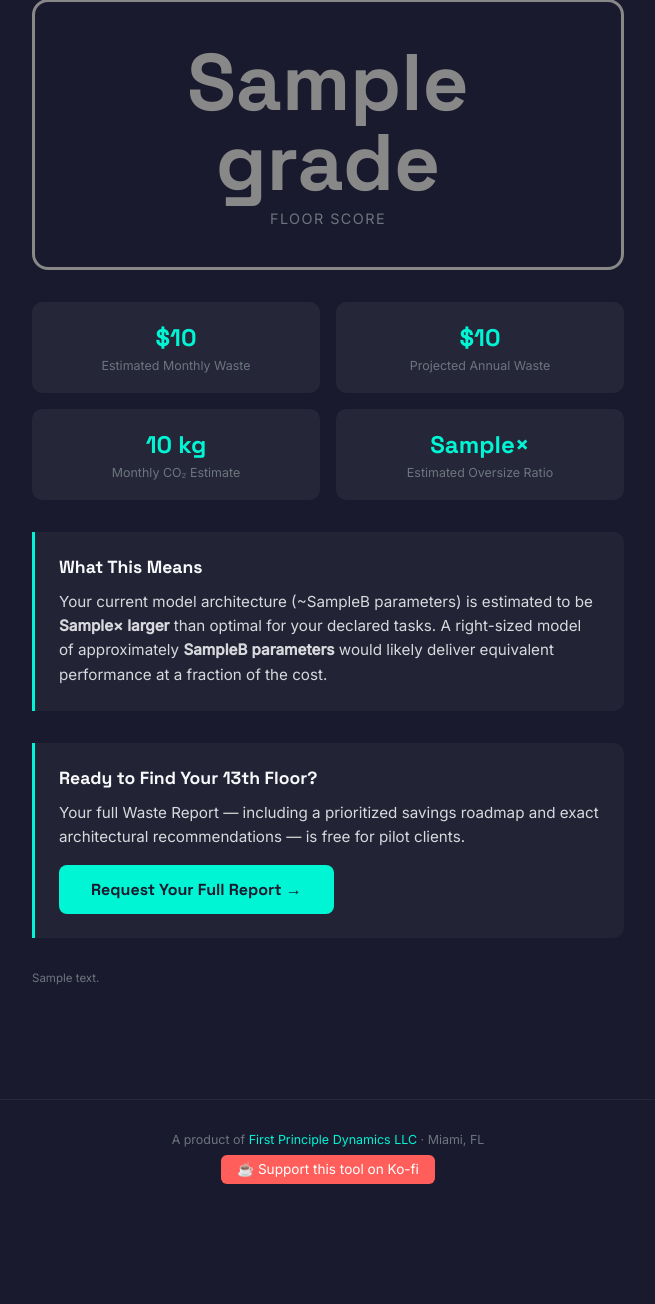
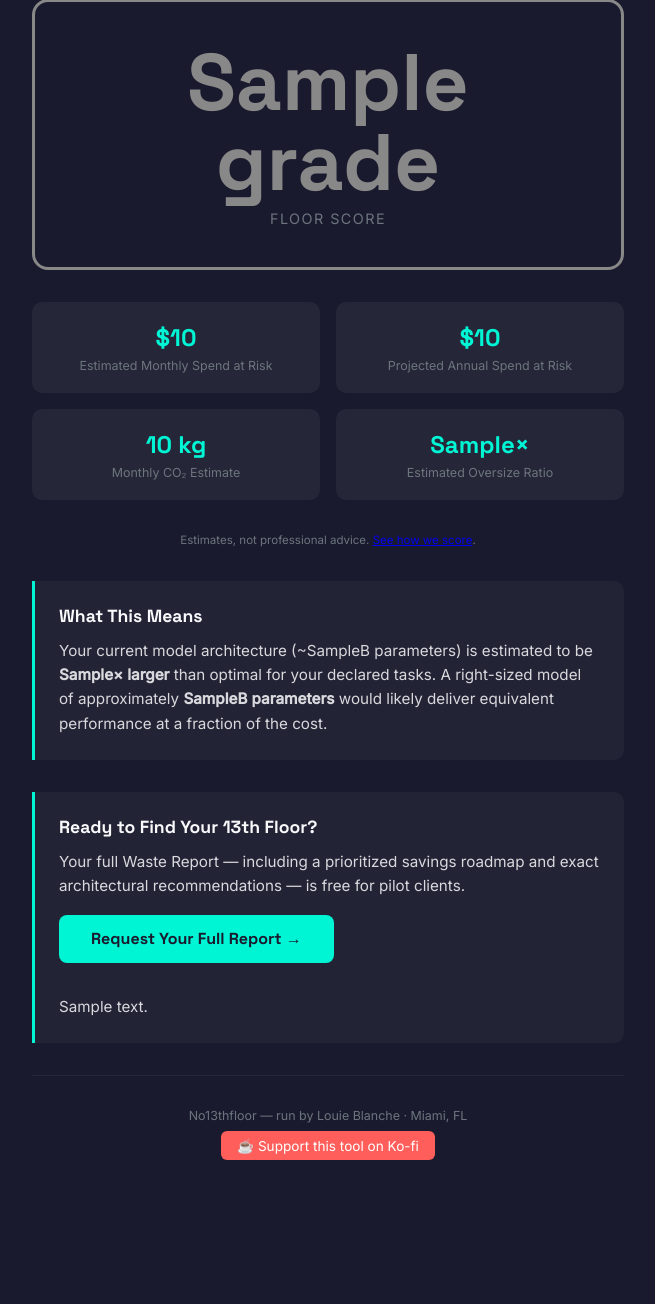
Before and after one commit to t3riah/no13thfloor, a FastAPI app: template templates/score_result.html in a window 1280 px wide. Shown: the part 218-1522 px from the top of the page, without its empty margins (312-967 px from the left). Before the commit the page ends 1402 px from the top, so only its background shows below. Run offline with FastAPI, Linux system fonts and the light colour scheme; the template is opened without the code that fills it: most values are stand-ins (such as "Sample title", 1, 10 or a date in 2020).

Commit message:
Tier 0: methodology + data policy pages, personal attribution, spend-at-risk labeling

```diff
--- a/templates/score_result.html
+++ b/templates/score_result.html
@@ -20,11 +20,11 @@
     <div class="metrics-grid">
       <div class="metric-card waste">
         <div class="metric-value">${{ "{:,.0f}".format(score.estimated_monthly_waste_usd) }}</div>
-        <div class="metric-label">Estimated Monthly Waste</div>
+        <div class="metric-label">Estimated Monthly Spend at Risk</div>
       </div>
       <div class="metric-card annual">
         <div class="metric-value">${{ "{:,.0f}".format(score.estimated_annual_waste_usd) }}</div>
-        <div class="metric-label">Projected Annual Waste</div>
+        <div class="metric-label">Projected Annual Spend at Risk</div>
       </div>
       <div class="metric-card carbon">
         <div class="metric-value">{{ "{:,.0f}".format(score.estimated_monthly_co2_kg) }} kg</div>
@@ -35,6 +35,7 @@
         <div class="metric-label">Estimated Oversize Ratio</div>
       </div>
     </div>
+    <p class="methodology-note" style="text-align:center">Estimates, not professional advice. <a href="/methodology">See how we score</a>.</p>
     <div class="insight-block">
       <h2>What This Means</h2>
       <p>Your current model architecture (~{{ score.actual_model_size_b }}B parameters) is estimated to be
@@ -49,12 +50,12 @@
       <a href="mailto:audit@no13thfloor.org?subject=Full Waste Report Request" class="btn-primary">
         Request Your Full Report &rarr;
       </a>
+      <p class="methodology-note">{{ score.methodology_note }}</p>
     </div>
-    <p class="methodology-note">{{ score.methodology_note }}</p>
+    <footer>
+      No13thfloor — run by Louie Blanche &middot; Miami, FL
+          <br><a href="https://ko-fi.com/no13thfloor" target="_blank" rel="noopener" style="display:inline-block;margin-top:0.5rem;padding:0.4rem 1rem;background:#FF5E5B;color:#fff;border-radius:6px;font-size:0.85rem;text-decoration:none;">&#9749; Support this tool on Ko-fi</a>
+    </footer>
   </div>
-  <footer>
-    A product of <a href="https://firstprincipledynamics.com">First Principle Dynamics LLC</a> &middot; Miami, FL
-          <br><a href="https://ko-fi.com/no13thfloor" target="_blank" rel="noopener" style="display:inline-block;margin-top:0.5rem;padding:0.4rem 1rem;background:#FF5E5B;color:#fff;border-radius:6px;font-size:0.85rem;text-decoration:none;">&#9749; Support this tool on Ko-fi</a>
-  </footer>
 </body>
 </html>
```
